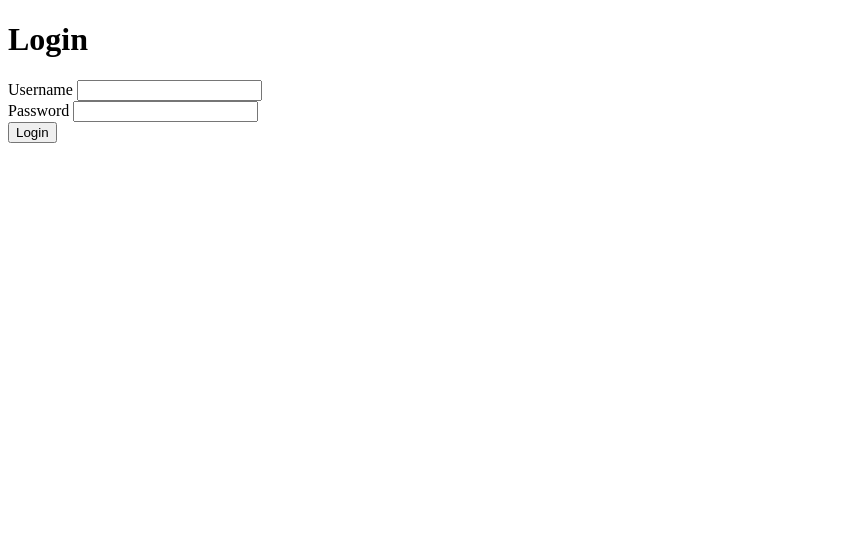
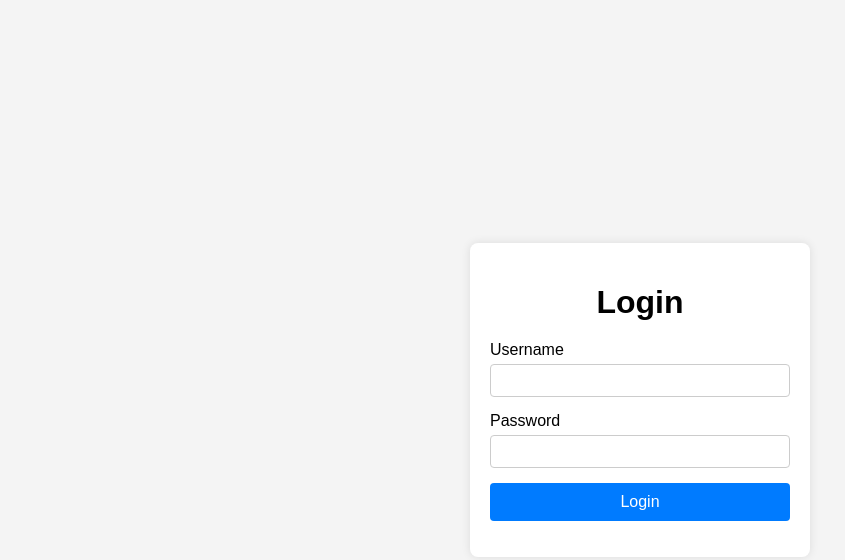
Before and after one commit to blackspiderman2/EAD-01, a plain HTML site: page index.html in a window 1280 px wide. Shown: the whole page, without its empty margins (0-845 px from the left). Drawn offline with Linux system fonts and the light colour scheme.

Commit message:
Update index.html

```diff
--- a/index.html
+++ b/index.html
@@ -4,7 +4,7 @@
     <meta charset="UTF-8">
     <meta name="viewport" content="width=device-width, initial-scale=1.0">
     <title>Login Page</title>
-    <link rel="styles" href="stylec.css">
+    <link rel="stylesheet" href="stylec.css">
 </head>
 
 </body>
```
